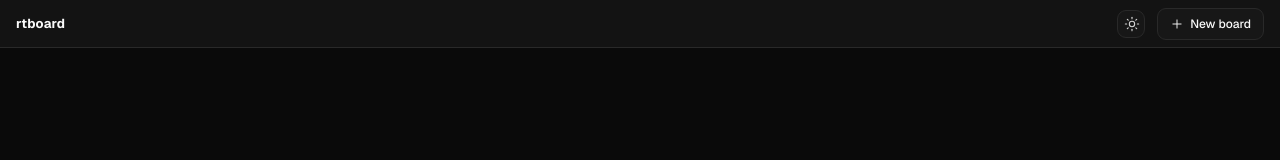
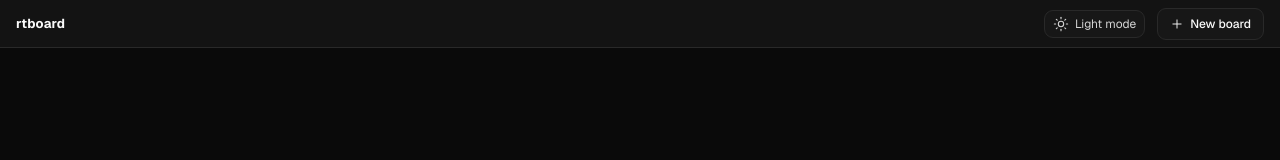
Before and after one commit to pruven/rtboard, a React (Vite) app: page / in a window 1280 px wide. Shown: the top 160 px of the page. Built offline with nearby package versions, Linux system fonts and the light colour scheme.

Commit message:
Add persistent theme mode switching
- Add resilient light/dark theme persistence and early application
- Expose responsive theme toggle labels and cover storage failures with tests

```diff
--- a/src/App.tsx
+++ b/src/App.tsx
@@ -62,6 +62,7 @@ import {
 } from "./model";
 import { readLegacy, saveWorkspace } from "./storage";
 import { exportPng } from "./exportPng";
+import { readTheme, saveTheme } from "./theme";
 type Tool = "select" | "text" | "draw" | "connect" | "shape";
 type Modal = "help" | "links" | "link" | "delete" | null;
 type Gesture = {
@@ -99,7 +100,7 @@ export default function App({ initial }: { initial?: Workspace }) {
     [selected, setSelected] = useState<string[]>([]),
     [editing, setEditing] = useState<string | null>(null);
   const [dark, setDark] = useState(
-      () => localStorage.getItem("rtboard.theme") !== "light",
+      () => readTheme() === "dark",
     ),
     [offset, setOffset] = useState<Point>({ x: 0, y: 0 }),
     [zoom, setZoom] = useState(1),
@@ -199,10 +200,12 @@ export default function App({ initial }: { initial?: Workspace }) {
     return () => clearTimeout(timer);
   }, [workspace, toast]);
   useEffect(() => {
-    document.documentElement.dataset.theme = dark ? "dark" : "light";
-    localStorage.setItem("rtboard.theme", dark ? "dark" : "light");
-    if (stroke === "#ffffff" || stroke === "#0a0a0a")
-      setStroke(dark ? "#ffffff" : "#0a0a0a");
+    saveTheme(dark ? "dark" : "light");
+    setStroke((current) =>
+      current === "#ffffff" || current === "#0a0a0a"
+        ? dark ? "#ffffff" : "#0a0a0a"
+        : current,
+    );
   }, [dark]);
   useEffect(
     () => () => {
@@ -1266,12 +1269,13 @@ export default function App({ initial }: { initial?: Workspace }) {
             </>
           )}
           <button
-            className="header-button"
+            className="header-button theme-toggle"
             aria-label={`Switch to ${dark ? "light" : "dark"} mode`}
             title={`${dark ? "Light" : "Dark"} mode`}
-            onClick={() => setDark(!dark)}
+            onClick={() => setDark((current) => !current)}
           >
             {dark ? <Sun size={16} /> : <Moon size={16} />}
+            <span>{dark ? "Light mode" : "Dark mode"}</span>
           </button>
           {gallery ? (
             <button className="file-button" onClick={newBoard}>
--- a/src/main.tsx
+++ b/src/main.tsx
@@ -3,6 +3,8 @@ import { createRoot } from "react-dom/client";
 import App from "./App";
 import { readWorkspace } from "./storage";
 import "./style.css";
+import { applyTheme, readTheme } from "./theme";
+applyTheme(readTheme());
 readWorkspace().then((workspace) =>
   createRoot(document.getElementById("root")!).render(
     <React.StrictMode>
--- a/src/style.css
+++ b/src/style.css
@@ -138,6 +138,14 @@ button svg {
   border-radius: 9px;
   background: var(--panel);
   color: #d4d4d4;
+}
+.theme-toggle {
+  display: flex;
+  gap: 6px;
+  width: auto;
+  padding: 0 8px;
+  font-size: 12px;
+  white-space: nowrap;
 }
 .file-button {
   height: 32px;
@@ -978,6 +986,12 @@ hr {
     width: 27px;
     height: 27px;
   }
+  .theme-toggle {
+    padding: 0;
+  }
+  .theme-toggle span {
+    display: none;
+  }
   .file-button {
     height: 30px;
     padding: 0 10px;
--- /dev/null
+++ b/src/theme.ts
@@ -0,0 +1,26 @@
+export type Theme = "light" | "dark";
+
+export function readTheme(): Theme {
+  try {
+    return localStorage.getItem("rtboard.theme") === "light" ? "light" : "dark";
+  } catch {
+    return "dark";
+  }
+}
+
+export function applyTheme(theme: Theme) {
+  document.documentElement.dataset.theme = theme;
+  document.querySelector('meta[name="theme-color"]')?.setAttribute(
+    "content",
+    theme === "dark" ? "#0a0a0a" : "#fafafa",
+  );
+}
+
+export function saveTheme(theme: Theme) {
+  applyTheme(theme);
+  try {
+    localStorage.setItem("rtboard.theme", theme);
+  } catch {
+    // The switch still works when browser storage is unavailable.
+  }
+}
```
Also changed, not shown: 1 other file (tests, documents, lock files or other folders).
